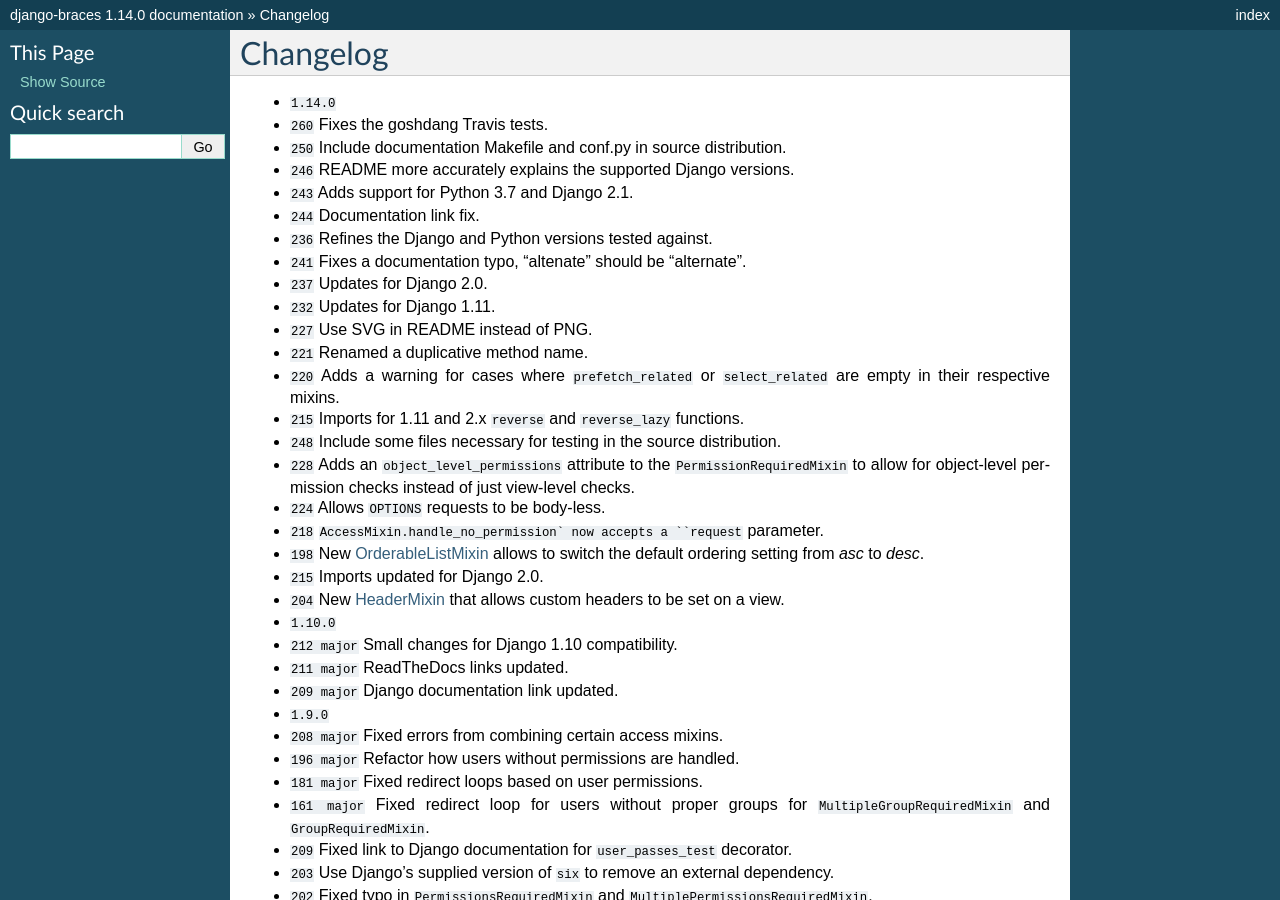
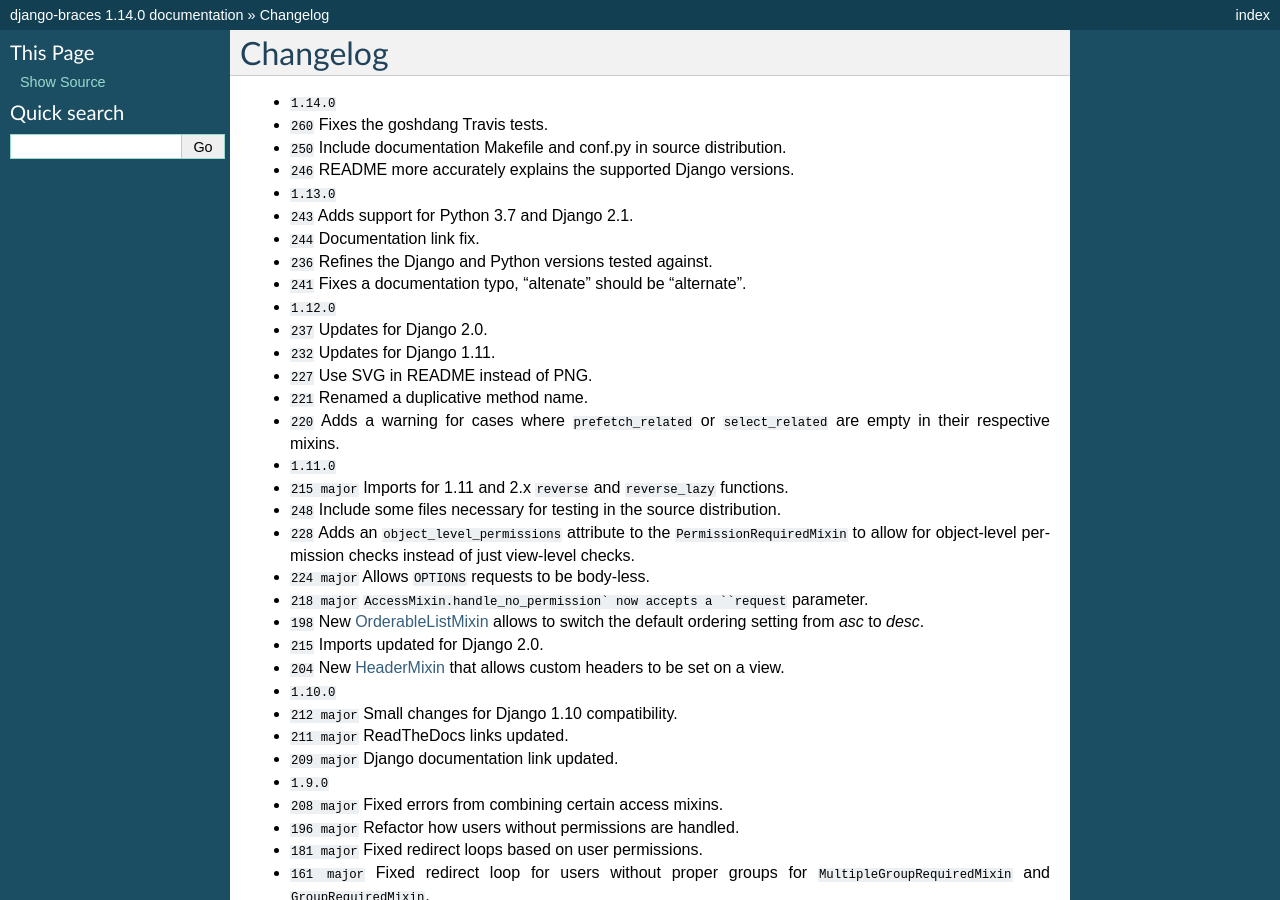
Before and after one commit to brack3t/django-braces, a Sphinx documentation site: the page built from docs/changelog.rst, in a window 1280 px wide and 900 px high. Built offline with Sphinx 7.4.7, drawn with Linux system fonts in a browser that asks for light colours; cross-references to code outside the pages are shown as plain code.

Commit message:
Version bump in setup.cfg, changelog updates

```diff
--- a/docs/changelog.rst
+++ b/docs/changelog.rst
@@ -8,20 +8,23 @@
 * :support:`260` Fixes the goshdang Travis tests.
 * :support:`250` Include documentation Makefile and conf.py in source distribution.
 * :support:`246` README more accurately explains the supported Django versions.
+* :release:`1.13.0 <2018-4-6>`
 * :support:`243` Adds support for Python 3.7 and Django 2.1.
 * :support:`244` Documentation link fix.
 * :support:`236` Refines the Django and Python versions tested against.
 * :support:`241` Fixes a documentation typo, "altenate" should be "alternate".
+* :release:`1.12.0 <2018-4-6>`
 * :support:`237` Updates for Django 2.0.
 * :support:`232` Updates for Django 1.11.
 * :support:`227` Use SVG in README instead of PNG.
 * :support:`221` Renamed a duplicative method name.
 * :support:`220` Adds a warning for cases where ``prefetch_related`` or ``select_related`` are empty in their respective mixins.
-* :bug:`215` Imports for 1.11 and 2.x ``reverse`` and ``reverse_lazy`` functions.
+* :release:`1.11.0 <2017-2-1>`
+* :bug:`215 major` Imports for 1.11 and 2.x ``reverse`` and ``reverse_lazy`` functions.
 * :support:`248` Include some files necessary for testing in the source distribution.
 * :feature:`228` Adds an ``object_level_permissions`` attribute to the ``PermissionRequiredMixin`` to allow for object-level permission checks instead of just view-level checks.
-* :bug:`224` Allows ``OPTIONS`` requests to be body-less.
-* :bug:`218` ``AccessMixin.handle_no_permission` now accepts a ``request`` parameter.
+* :bug:`224 major` Allows ``OPTIONS`` requests to be body-less.
+* :bug:`218 major` ``AccessMixin.handle_no_permission` now accepts a ``request`` parameter.
 * :feature:`198` New :ref:`OrderableListMixin` allows to switch the default ordering setting from `asc` to `desc`.
 * :support:`215` Imports updated for Django 2.0.
 * :feature:`204` New :ref:`HeaderMixin` that allows custom headers to be set on a view.
--- a/setup.cfg
+++ b/setup.cfg
@@ -1,5 +1,5 @@
 [bumpversion]
-current_version = 1.13.0
+current_version = 1.14.0
 commit = True
 tag = True
 
```
